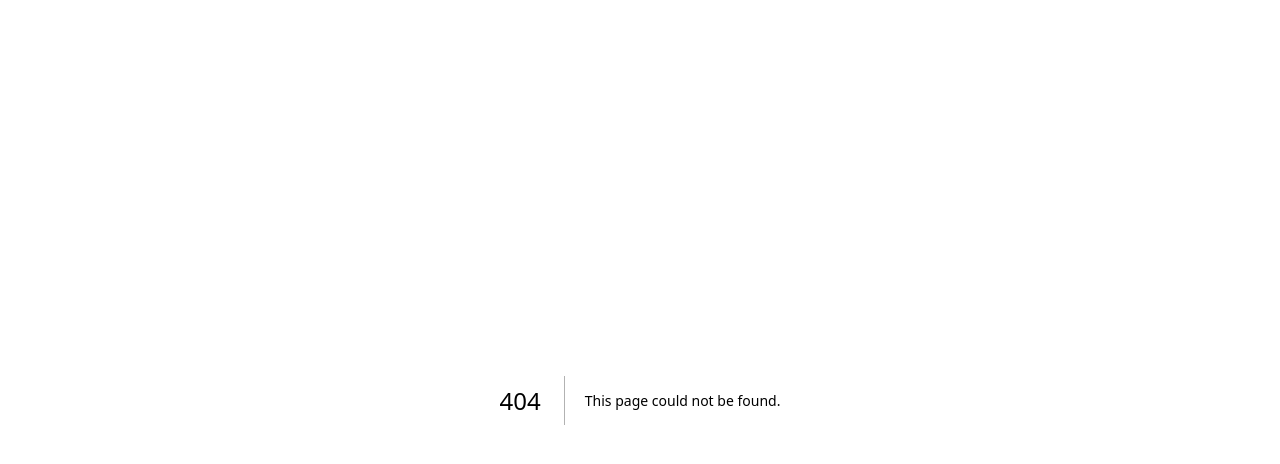
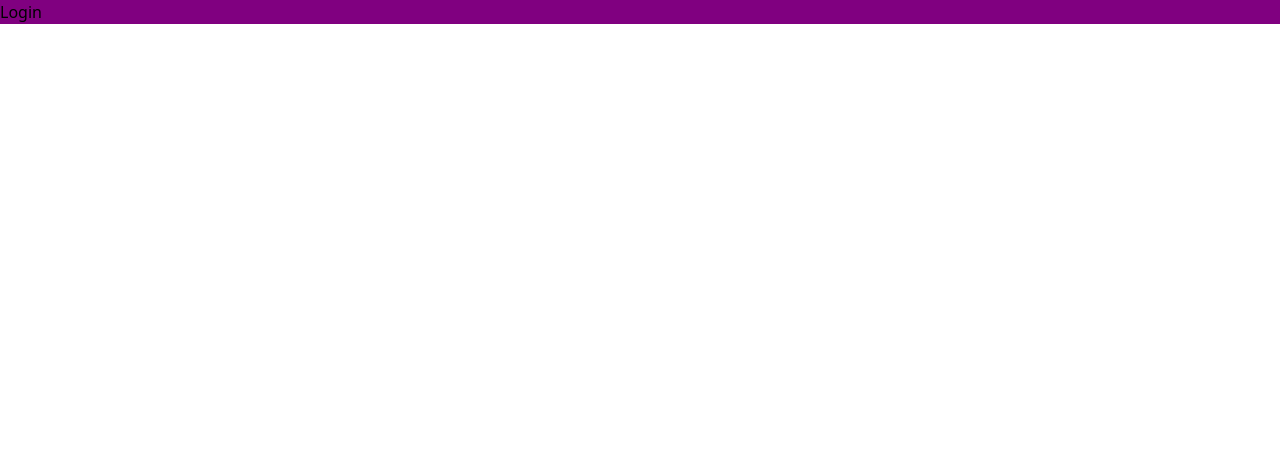
Before and after one commit to Jaliss0n/front_barber, a Next.js app: page /login in a window 1280 px wide. Before the commit this address had no page. Shown: the top 464 px of the page. Built offline with nearby package versions, Linux system fonts and the light colour scheme.

Commit message:
Tela Login

```diff
--- /dev/null
+++ b/src/pages/login/index.tsx
@@ -0,0 +1,10 @@
+import React from "react";
+import styles from "../../styles/login/login.module.css";
+
+export default function Login() {
+  return (
+    <div className={styles.bodyLogin}>
+      <h1>Login</h1>
+    </div>
+  );
+}
--- /dev/null
+++ b/src/styles/login/login.module.css
@@ -0,0 +1,3 @@
+.bodyLogin{
+    background-color: purple;
+}
```
